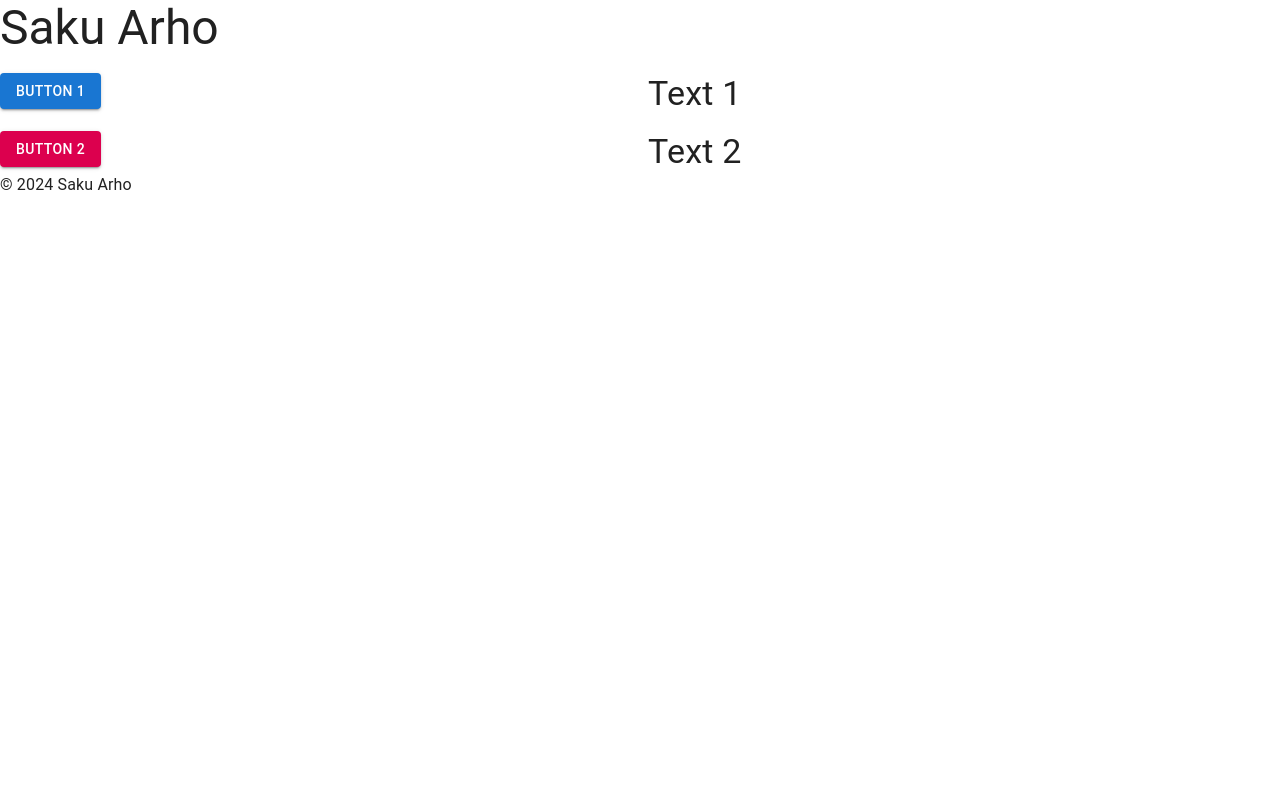
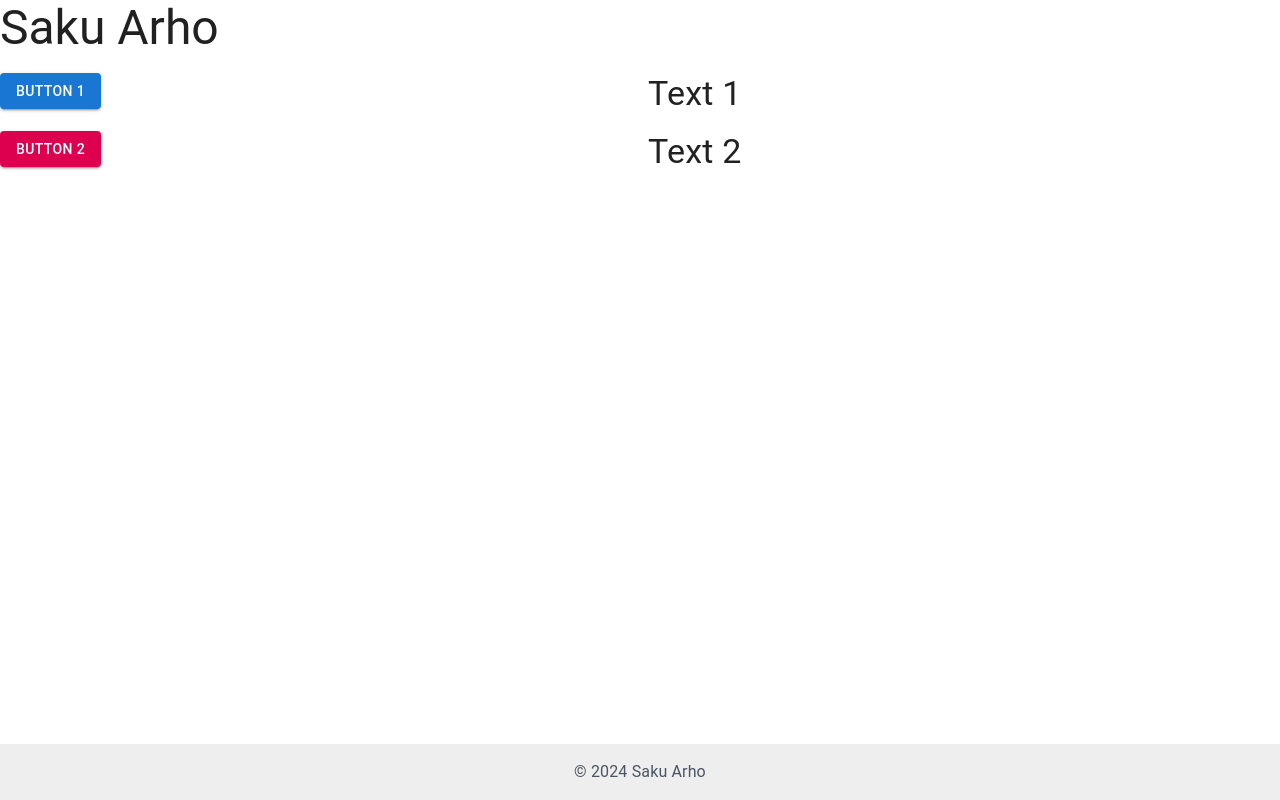
Before and after one commit to Z-kke/my_portfolio, a Next.js app: page / in a window 1280 px wide. Built offline with nearby package versions, Linux system fonts and the light colour scheme.

Commit message:
Add layout component for a neater footer.

```diff
--- /dev/null
+++ b/app/components/Layout.tsx
@@ -0,0 +1,23 @@
+import Grid from "@mui/material/Grid";
+import { Box } from "@mui/material";
+
+const Layout: React.FC<{ children: React.ReactNode }> = ({ children }) => {
+  return (
+    <Box sx={{ minHeight: "100vh", display: "flex", flexDirection: "column" }}>
+      <Box component="main" sx={{ flexGrow: 1 }}>
+        {children}
+      </Box>
+      <Box component="footer" sx={{ bgcolor: "grey.200", py: 2, mt: 8 }}>
+        <Grid container justifyContent="center">
+          <Grid item>
+            <p style={{ textAlign: "center", color: "#4b5563" }}>
+              © {new Date().getFullYear()} Saku Arho
+            </p>
+          </Grid>
+        </Grid>
+      </Box>
+    </Box>
+  );
+};
+
+export default Layout;
--- a/app/page.tsx
+++ b/app/page.tsx
@@ -1,5 +1,6 @@
 import DynamicGrid from "./components/DynamicGrid";
 import { Button, Typography } from "@mui/material";
+import Layout from "./components/Layout";
 
 export default function Home() {
   const items = [
@@ -36,7 +37,7 @@ export default function Home() {
   ];
 
   return (
-    <div className="min-h-screen bg-gray-100">
+    <Layout>
       <main className="container mx-auto px-4 py-8">
         <Typography variant="h3" gutterBottom>
           Saku Arho
@@ -44,12 +45,6 @@ export default function Home() {
       </main>
 
       <DynamicGrid items={items} />
-
-      <footer className="bg-gray-200 py-4 mt-8">
-        <p className="text-center text-gray-600">
-          © {new Date().getFullYear()} Saku Arho
-        </p>
-      </footer>
-    </div>
+    </Layout>
   );
 }
```
